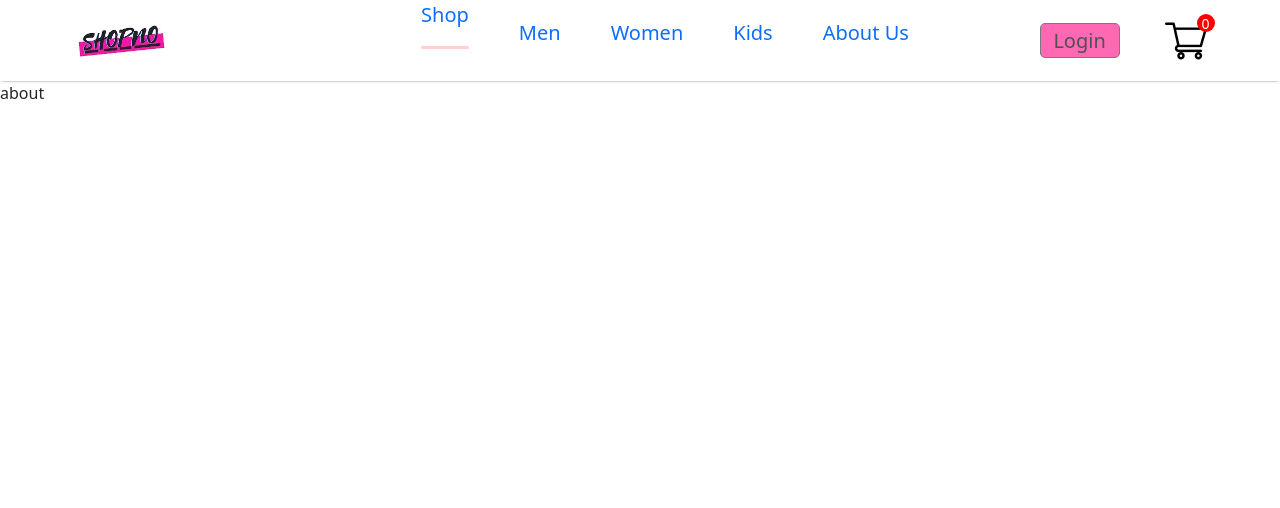
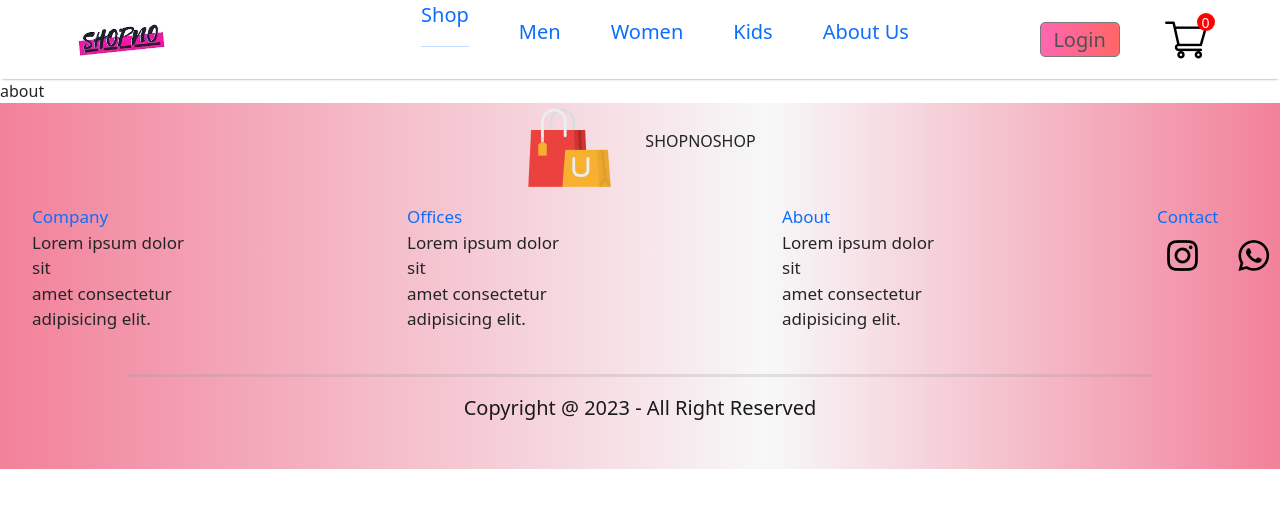
Before and after one commit to farabirakib/shopnoshop, a React (Create React App) app: page /about in a window 1280 px wide. Shown: the top 508 px of the page. Built offline with nearby package versions, Linux system fonts and the light colour scheme.

Commit message:
footer_update

```diff
--- a/src/App.js
+++ b/src/App.js
@@ -7,6 +7,7 @@ import Men from "./app/page/Men/men";
 import Women from "./app/page/Women/women";
 import Kids from "./app/page/Kids/kids";
 import About from "./app/page/AboutUs/about";
+import Footer from "./app/Footer/footer";
 
 function App() {
   return (
@@ -21,6 +22,7 @@ function App() {
           <Route path="/kids" element={<Kids />} />
           <Route path="/about" element={<About />} />
         </Routes>
+        <Footer />
       </BrowserRouter>
     </div>
   );
--- /dev/null
+++ b/src/Context/ShopContext.jsx
@@ -0,0 +1,16 @@
+import React, { createContext } from "react";
+import all_product from "../../src/data/all_product";
+
+export const ShopContext = createContext(null);
+
+const ShopContextProvider = (props) => {
+  const contextValue = { all_product };
+
+  return (
+    <ShopContext.Provider value={contextValue}>
+      {props.children}
+    </ShopContext.Provider>
+  );
+};
+
+export default ShopContextProvider;
--- a/src/app/Footer/footer.css
+++ b/src/app/Footer/footer.css
@@ -10,28 +10,30 @@
   flex-direction: column;
   justify-content: center;
   align-items: center;
-  gap: 20px;
+  gap: 10px;
 }
 .footer-logo {
   display: flex;
   align-items: center;
-  gap: 20px;
+  gap: 30px;
+  height: 50%;
 }
+
 .footer-logo-p {
   color: #383838;
-  font-size: 46px;
+  font-size: 66px;
   font-weight: 900;
 }
 .footer-links {
   display: flex;
   list-style: none;
-  gap: 50px;
+  gap: 200px;
   color: #252525;
 }
 .footer-links li {
   cursor: pointer;
   text-decoration: none;
-  font-size: 20px;
+  font-size: 17px;
 }
 
 .footer-social-icon {
@@ -41,14 +43,11 @@
 .footer-icons-container {
   padding: 10px;
   padding-bottom: 6px;
-  background: #fbfbfb;
-  border: 1px solid #ebebeb;
 }
 .footer-copyright {
   display: flex;
   flex-direction: column;
   align-items: center;
-  gap: 20px;
   width: 100%;
   margin-bottom: 30px;
   color: #1a1a1a;
@@ -59,5 +58,5 @@
   border: none;
   border-radius: 10px;
   height: 3px;
-  background: #c7c7c7;
+  background: #9a9797;
 }
--- a/src/app/Footer/footer.jsx
+++ b/src/app/Footer/footer.jsx
@@ -15,43 +15,50 @@ function footer() {
       <div className="footer-container">
         <ul className="footer-links">
           <li>
-            <Link to=".">Company</Link>
+            <Link to="." style={{ textDecoration: "none" }}>
+              Company
+            </Link>
             <div className="footer-links-content">
               Lorem ipsum dolor sit <br /> amet consectetur <br /> adipisicing
               elit.
             </div>
           </li>
           <li>
-            <Link to=".">Offices</Link>
+            <Link to="." style={{ textDecoration: "none" }}>
+              Offices
+            </Link>
             <div className="footer-links-content">
               Lorem ipsum dolor sit <br /> amet consectetur <br /> adipisicing
               elit.
             </div>
           </li>
           <li>
-            <Link to=".">About</Link>
+            <Link to="." style={{ textDecoration: "none" }}>
+              About
+            </Link>
             <div className="footer-links-content">
               Lorem ipsum dolor sit <br /> amet consectetur <br /> adipisicing
               elit.
             </div>
           </li>
           <li>
-            <Link to=".">Contact</Link>
+            <Link to="." style={{ textDecoration: "none" }}>
+              Contact
+            </Link>
             <div className="footer-links-content">
-              Lorem ipsum dolor sit <br /> amet consectetur <br /> adipisicing
-              elit.
+              <div className="footer-social-icon">
+                <div className="footer-icons-container">
+                  <img src={instragram_logo} alt="" />
+                </div>
+                <div className="footer-icons-container">
+                  <img src={whatsapp_logo} alt="" />
+                </div>
+              </div>
             </div>
           </li>
         </ul>
       </div>
-      <div className="footer-social-icon">
-        <div className="footer-icons-container">
-          <img src={instragram_logo} alt="" />
-        </div>
-        <div className="footer-icons-container">
-          <img src={whatsapp_logo} alt="" />
-        </div>
-      </div>
+
       <div className="footer-copyright">
         <hr />
         <p>Copyright @ 2023 - All Right Reserved</p>
--- a/src/app/Navbar/navbar.css
+++ b/src/app/Navbar/navbar.css
@@ -31,17 +31,13 @@
   gap: 3px;
   cursor: pointer;
   text-decoration: none;
+  color: black;
 }
 .nav-menu li Link {
   text-decoration: none;
+  color: black;
 }
-.nav-menu hr {
-  border: none;
-  width: 100%;
-  height: 3px;
-  border-radius: 10px;
-  background: #ff4141;
-}
+
 .nav-login-cart {
   display: flex;
   align-items: center;
@@ -56,7 +52,7 @@
   color: #515151;
   font-size: 20px;
   font-weight: 500;
-  background: hotpink;
+  background: linear-gradient(90deg, #ff66b2, #ff6666);
   cursor: pointer;
 }
 .nav-login-cart button:active {
--- a/src/app/page/NewsLetter/NewsLetter.css
+++ b/src/app/page/NewsLetter/NewsLetter.css
@@ -41,7 +41,7 @@
   font-size: 22px;
 }
 .newsLetter-container-btn button {
-  background-color: hotpink;
+  background: linear-gradient(90deg, #ff66b2, #ff6666);
   border-radius: 6px;
   padding: 9px;
   margin-right: 0.2rem;
--- a/src/app/page/Products/Offers/offers.css
+++ b/src/app/page/Products/Offers/offers.css
@@ -31,7 +31,7 @@
   width: 182px;
   height: 70px;
   border-radius: 5px;
-  background: hotpink;
+  background: linear-gradient(90deg, #ff66b2, #ff6666);
   border: 1px solid black;
   color: black;
   font-size: 32px;
--- a/src/app/page/Shop/ShopCatagory.jsx
+++ b/src/app/page/Shop/ShopCatagory.jsx
@@ -1,7 +1,7 @@
 import React from "react";
 
-function ShopCatagory() {
-  return <div>ShopCatagory</div>;
-}
+const ShopCatagory = () => {
+  return <div className="shop-catagory">ShopCatagory</div>;
+};
 
 export default ShopCatagory;
--- a/src/app/page/Shop/shop.css
+++ b/src/app/page/Shop/shop.css
@@ -29,6 +29,6 @@
 .home-btn .btn {
   font-family: sans-serif;
   font-size: 20px;
-  background-color: hotpink;
+  background: linear-gradient(90deg, #ff66b2, #ff6666);
   border: 0.5px black solid;
 }
--- a/src/app/page/Shop/shop.jsx
+++ b/src/app/page/Shop/shop.jsx
@@ -38,7 +38,6 @@ function Shop() {
         <Offers />
         <NewCollections />
         <NewsLetter />
-        <Footer />
       </div>
     </nav>
   );
--- a/src/index.js
+++ b/src/index.js
@@ -2,11 +2,14 @@ import React from "react";
 import ReactDOM from "react-dom/client";
 import App from "./App";
 import reportWebVitals from "./reportWebVitals";
+import ShopContextProvider from "./Context/ShopContext";
 
 const root = ReactDOM.createRoot(document.getElementById("root"));
 root.render(
   <React.StrictMode>
-    <App />
+    <ShopContextProvider>
+      <App />
+    </ShopContextProvider>
   </React.StrictMode>
 );
 
```
Also changed, not shown: src/data/all_product.js (+35 -35 lines).
